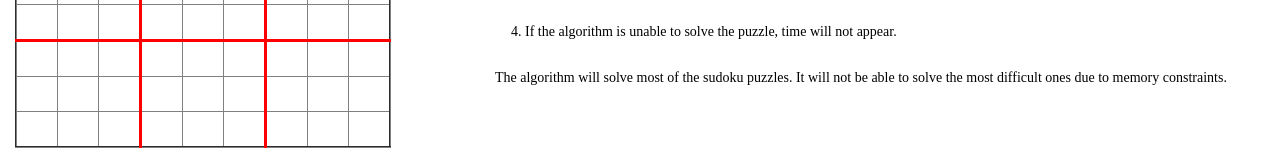
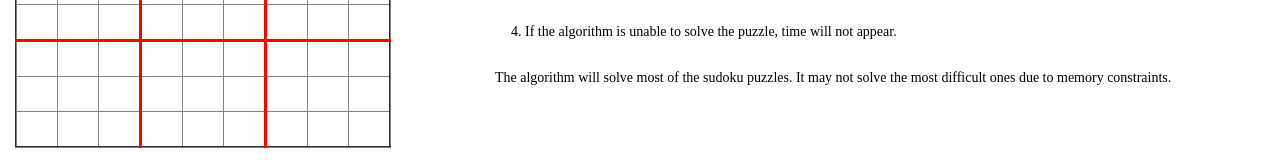
Before and after one commit to RishiBawdekar/sudoku-solver-by-rishi-bawdekar, a plain HTML site: page index.html in a window 1280 px wide. Shown: the part 206-366 px from the top of the page. Drawn offline with nearby package versions, Linux system fonts and the light colour scheme; a web font is replaced by a local one.

Commit message:
Updated index.html

```diff
--- a/index.html
+++ b/index.html
@@ -144,7 +144,7 @@
 			<li>If the algorithm is unable to solve the puzzle, time will not appear.</li>
 			<br>
 		</ol>
-		<div>The algorithm will solve most of the sudoku puzzles. It will not be able to solve the most difficult ones due to memory constraints.</div>
+		<div>The algorithm will solve most of the sudoku puzzles. It may not solve the most difficult ones due to memory constraints.</div>
 		<br>
 
 	</div>
```
